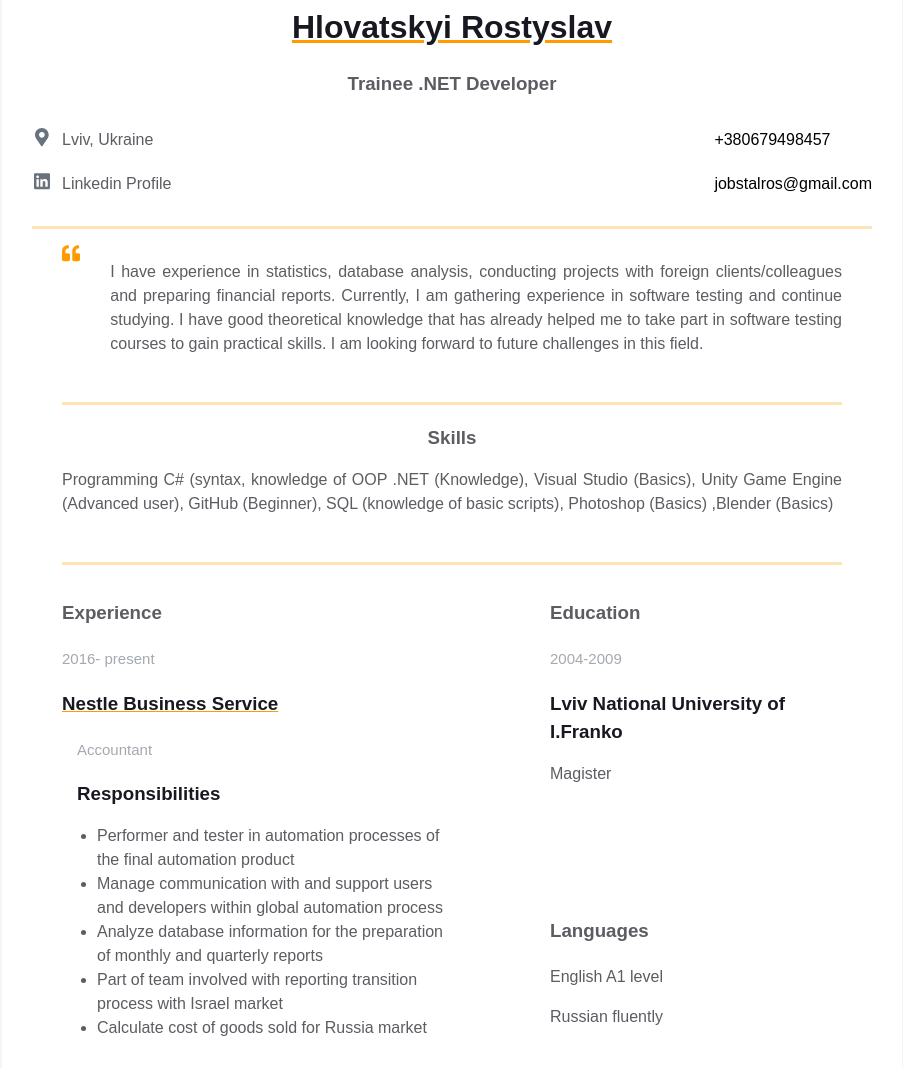
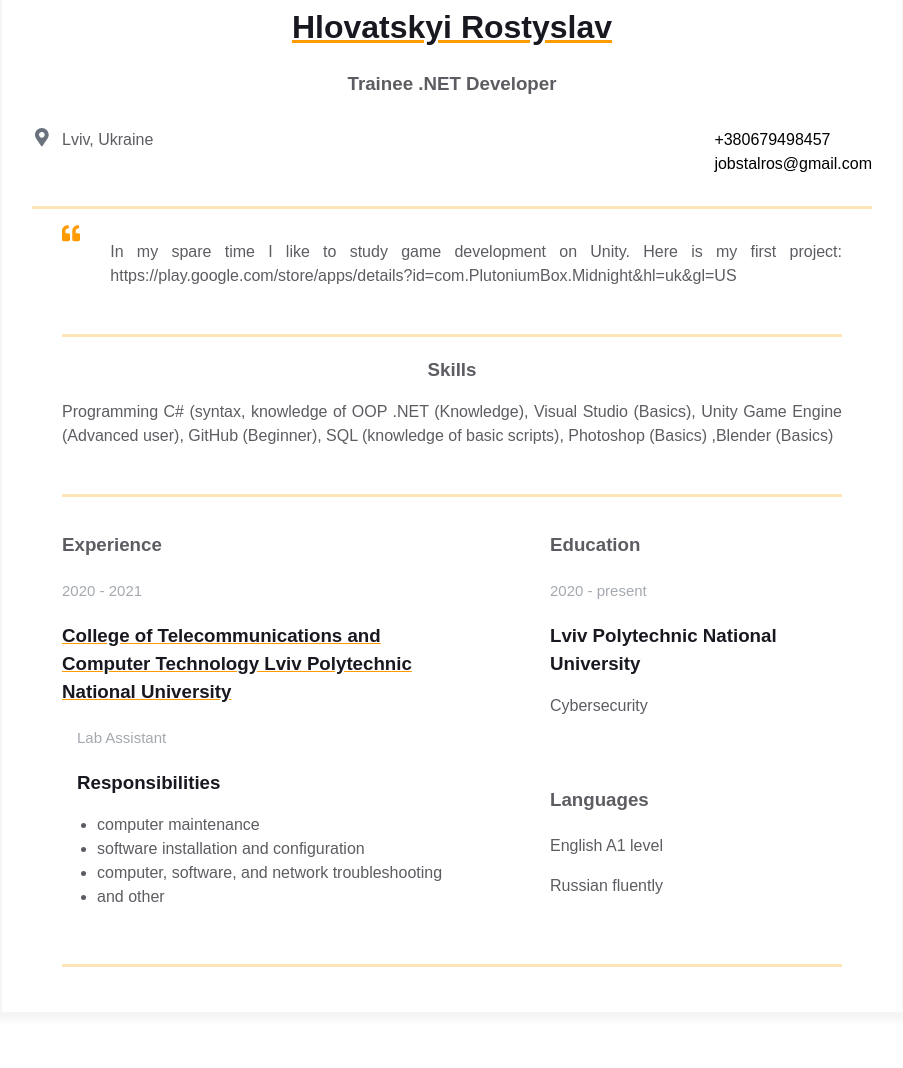
Before and after one commit to Cheliandr/homepage, a plain HTML site: page index.html in a window 1280 px wide. Shown: the part 99-1167 px from the top of the page, without its empty margins (188-1091 px from the left). Drawn offline with Linux system fonts and the light colour scheme.

Commit message:
Update optional html

```diff
--- a/index.html
+++ b/index.html
@@ -26,16 +26,6 @@
                     </div>
                     <span>Lviv, Ukraine</span>
                   </a>
-                  <a href="https://www.linkedin.com/in/liubov-kuchmuk-32702b173/" rel="author" class="contact-info__item">
-                    <div class="contact-info__item-icon-wrapper">
-                      <svg class="contact-info__item-icon" xmlns="http://www.w3.org/2000/svg" viewBox="0 0 448 512">
-                        <path
-                          d="M416 32H31.9C14.3 32 0 46.5 0 64.3v383.4C0 465.5 14.3 480 31.9 480H416c17.6 0 32-14.5 32-32.3V64.3c0-17.8-14.4-32.3-32-32.3zM135.4 416H69V202.2h66.5V416zm-33.2-243c-21.3 0-38.5-17.3-38.5-38.5S80.9 96 102.2 96c21.2 0 38.5 17.3 38.5 38.5 0 21.3-17.2 38.5-38.5 38.5zm282.1 243h-66.4V312c0-24.8-.5-56.7-34.5-56.7-34.6 0-39.9 27-39.9 54.9V416h-66.4V202.2h63.7v29.2h.9c8.9-16.8 30.6-34.5 62.9-34.5 67.2 0 79.7 44.3 79.7 101.9V416z">
-                        </path>
-                      </svg>
-                    </div>
-                    <span>Linkedin Profile</span>
-                  </a>
                 </div>
                <div class="contact-info__block">
                      +380679498457
@@ -56,8 +46,9 @@
                       </svg>
                     </div>
                     <p class="intro_text">
-                        I have experience in statistics, database analysis, conducting projects with foreign clients/colleagues and preparing financial reports.
-                        Currently, I am gathering experience in software testing and continue studying. I have good theoretical knowledge that has already helped me to take part in software testing courses to gain practical skills. I am looking forward to future challenges in this field.
+                        In my spare time I like to study game development on Unity.
+                        Here is my first project:
+                        <span> https://play.google.com/store/apps/details?id=com.PlutoniumBox.Midnight&hl=uk&gl=US </span>
 
                     </p>
                   </div>
@@ -80,19 +71,19 @@
                             <h3 class="experiences__header">Experience</h3>
                             <div class="experiences__company">
                               <div class="experiences__company-header">
-                                <span class="experiences__company-header-durability">2016- present</span>
-                                <h3 class="experiences__company-header-name">Nestle Business Service</h3>
+                                <span class="experiences__company-header-durability">2020 - 2021</span>
+                                <h3 class="experiences__company-header-name">College of Telecommunications and Computer Technology Lviv Polytechnic National University</h3>
                               </div>
 
                               <div class="experiences__company-project">
-                                <span class="experiences__company-project-role">Accountant</span>
+                                <span class="experiences__company-project-role">Lab Assistant</span>
                                 <h3 class="experiences__company-project-name">Responsibilities</h3>
                                 <ul class="experiences__company-project-responsibilities">
-                                  <li>Performer and tester in automation processes of the final automation product</li>
-                                  <li>Manage communication with and support users and developers within global automation process</li>
-                                  <li>Analyze database information for the preparation of monthly and quarterly reports</li>
-                                  <li>Part of team involved with reporting transition process with Israel market</li>
-                                  <li>Calculate cost of goods sold for Russia market</li>
+                                  <li>computer maintenance</li>
+                                  <li>software installation and configuration</li>
+                                  <li>computer, software, and network troubleshooting</li>
+                                  <li>and other</li>
+
 
 
                                 </ul>
@@ -106,9 +97,9 @@
                             <div class="additional-info__education">
                               <h3 class="additional-info__education-header">Education</h3>
                               <div class="additional-info__education-university">
-                                <span class="additional-info__education-university-durability">2004-2009</span>
-                                <h3 class="additional-info__education-university-speciality">Lviv National University of I.Franko </h3>
-                                <p class="additional-info__education-university-name">Magister</p>
+                                <span class="additional-info__education-university-durability">2020 - present</span>
+                                <h3 class="additional-info__education-university-speciality">Lviv Polytechnic National University  </h3>
+                                <p class="additional-info__education-university-name">Cybersecurity</p>
                               </div>
                             </div>
 
```
